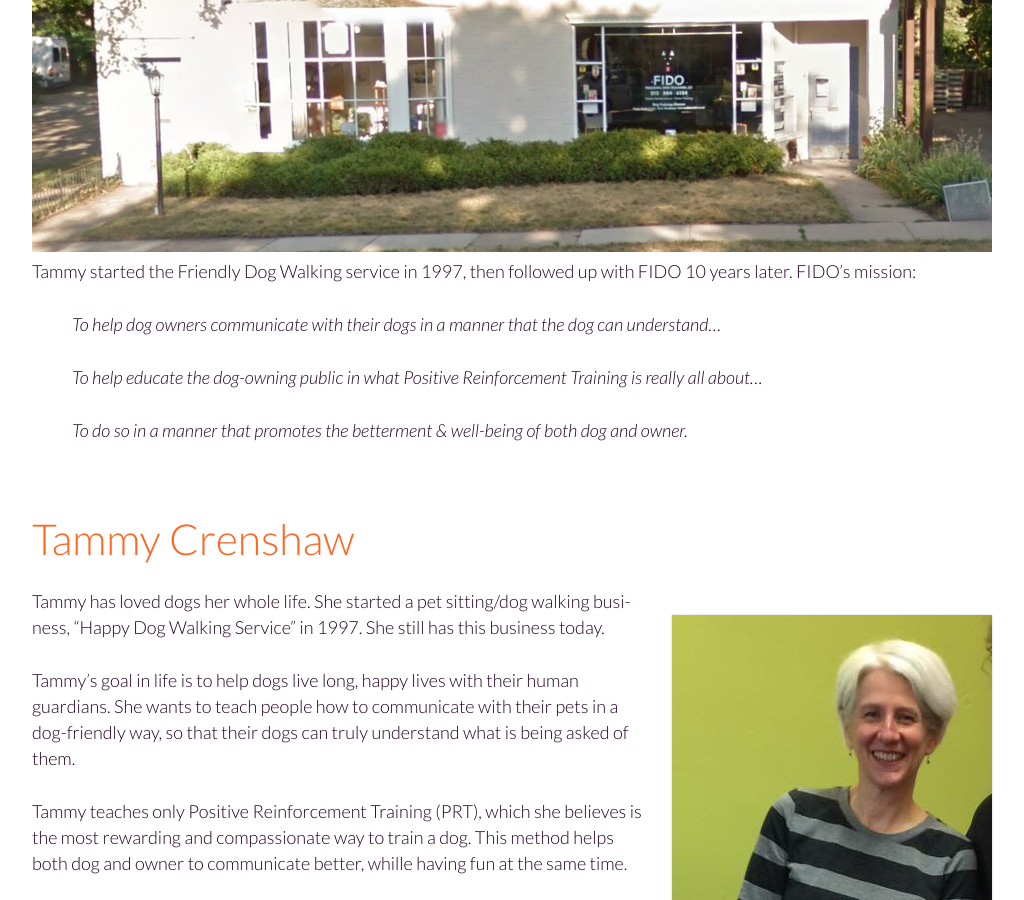
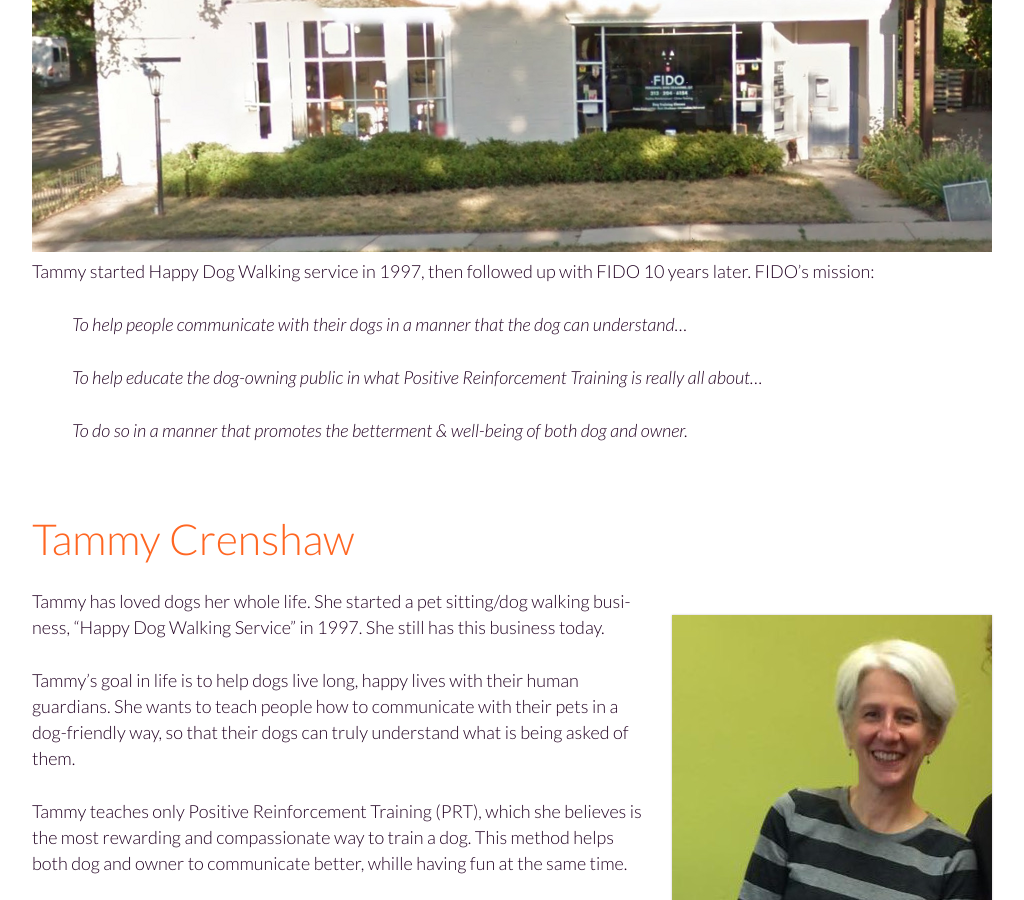
Before and after one commit to fidodogtraining/fidodogtraining.github.io, a Jekyll site: the page built from _autopages/about.md, in a window 1280 px wide and 900 px high, scrolled down 369 px. Shown: the whole window, without its empty margins (128-1152 px from the left). Built offline with Jekyll 4.4.1, drawn with Linux system fonts in a browser that asks for light colours; Markdown is read by kramdown in place of the engine named in the settings.

Commit message:
Update about.md

```diff
--- a/_autopages/about.md
+++ b/_autopages/about.md
@@ -3,10 +3,10 @@ title: About
 ---
 
 ![FIDO is at 703 Livernois in Ferndale, MI](/images/fido_building.png)
-Tammy started the Friendly Dog Walking service in 1997, then followed up with FIDO 10 years later.
+Tammy started Happy Dog Walking service in 1997, then followed up with FIDO 10 years later.
 FIDO's mission:
 
-  > To help dog owners communicate with their dogs in a manner that the dog can understand&hellip;
+  > To help people communicate with their dogs in a manner that the dog can understand&hellip;
   >
   > To help educate the dog-owning public in what Positive Reinforcement Training is really all about&hellip;
   >
```
